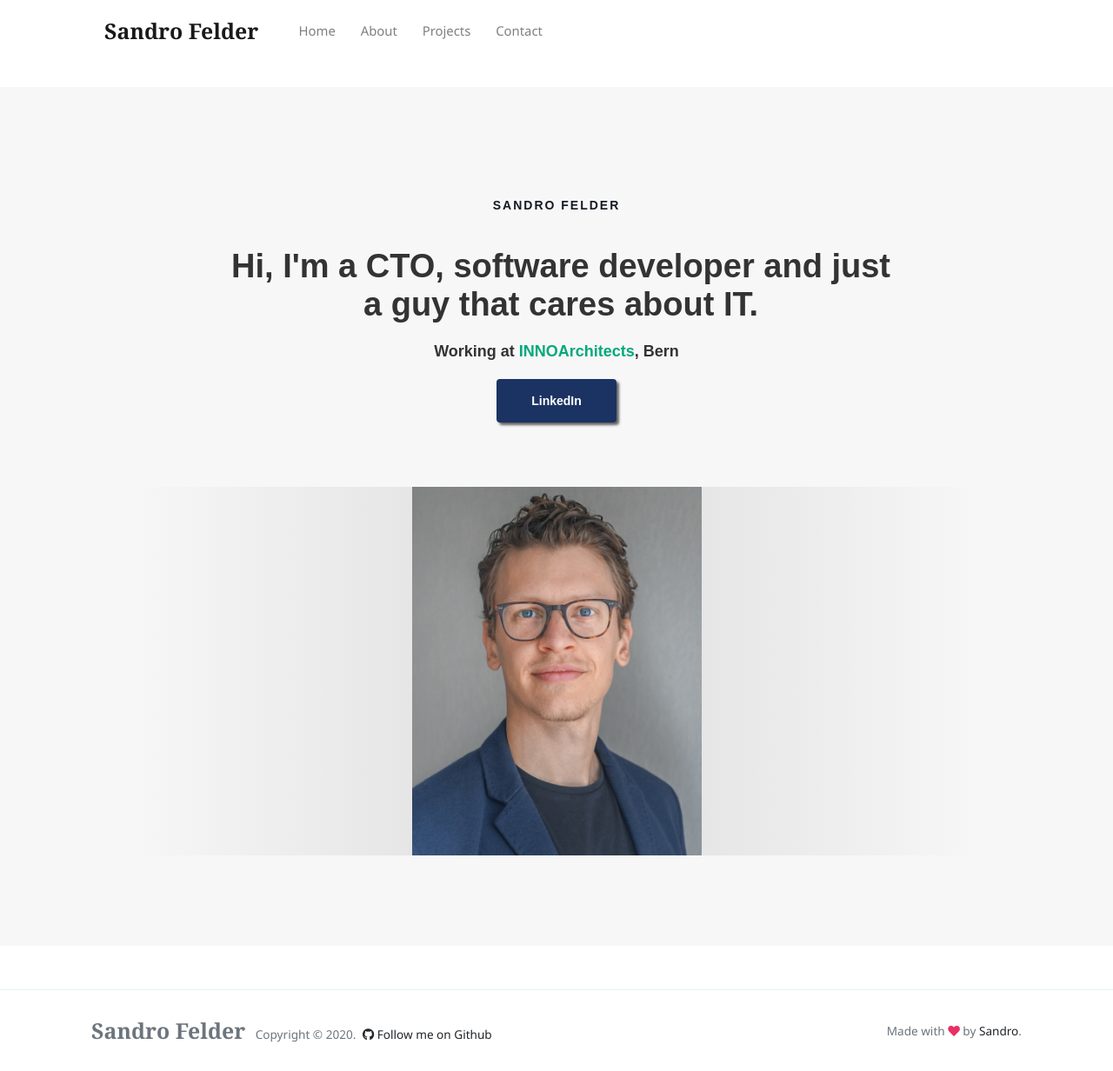
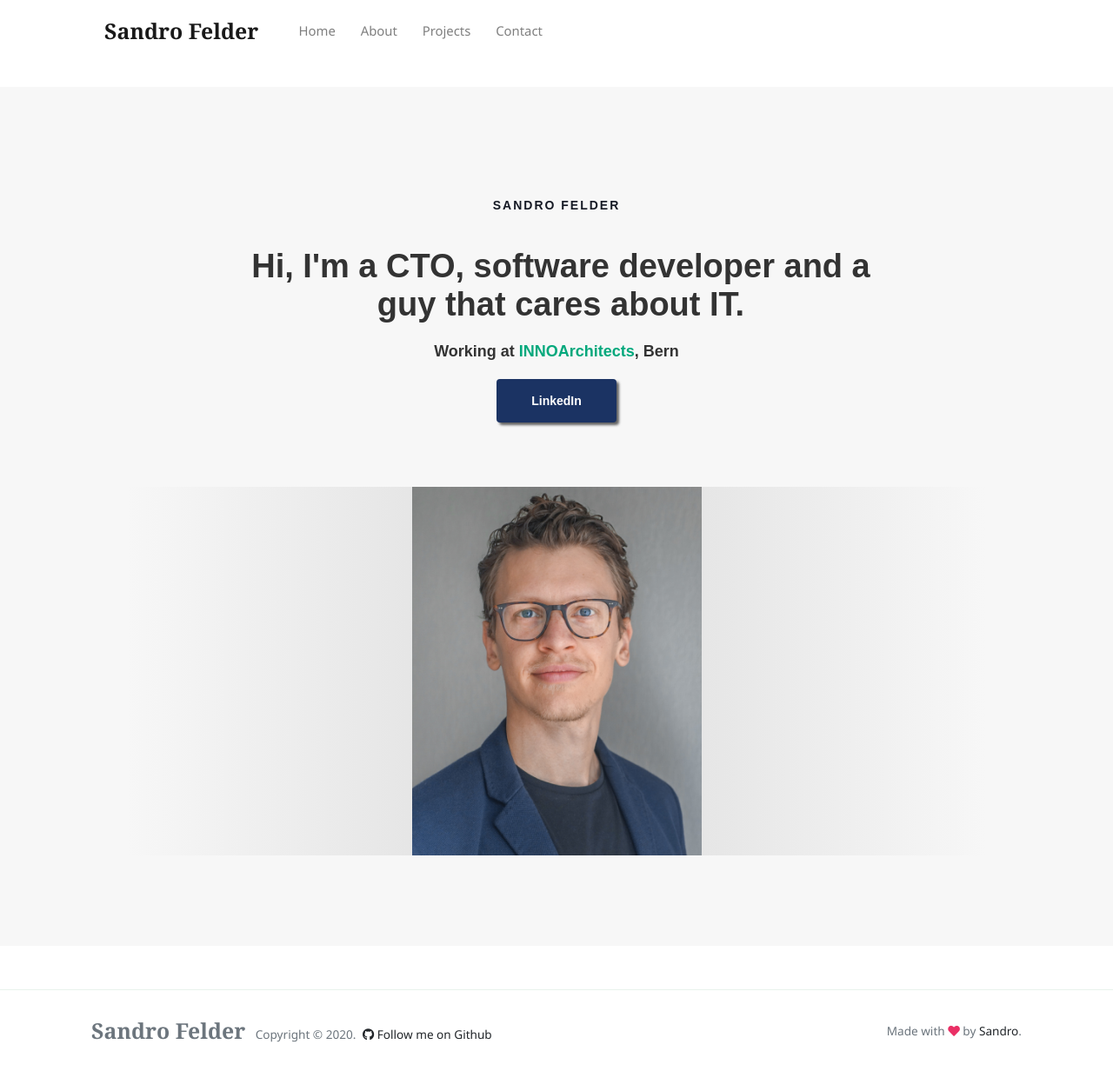
Before and after one commit to saendu/jekyll, a Jekyll site: the page built from _pages/about.html, in a window 1280 px wide and 1232 px high. Shown: the whole window at 87% size. Built offline with Jekyll 4.4.1, drawn with Linux system fonts in a browser that asks for light colours; nearby versions of some CDN libraries.

Commit message:
some typos

```diff
--- a/_pages/about.html
+++ b/_pages/about.html
@@ -9,7 +9,7 @@ permalink: "/about.html"
             <div class="hero-v5">
                 <div class="hero-v5-intro">
                     <div class="mini-heading big">Sandro Felder</div>
-                    <h1 class="hero-v5-heading">Hi, I'm a CTO, software developer and just a guy that cares about IT.</h1>
+                    <h1 class="hero-v5-heading">Hi, I'm a CTO, software developer and a guy that cares about IT.</h1>
                     <h4 class="hero-v5-section">Working at <a href="https://www.innoarchitects.ch/" target="_blank">INNOArchitects</a>, Bern</h4>
                     <div class="hero-v5-links">
                         <a href="https://www.linkedin.com/in/sandrofelder/" class="btn mayra-btn w-button">LinkedIn</a>
--- a/assets/css/theme.css
+++ b/assets/css/theme.css
@@ -723,6 +723,7 @@ article h1,article h2,article h3,article h4,article h5,article h6,article .h1,ar
 	margin-top:.5rem;
 	margin-left:auto;
 	margin-right:auto;
+	padding: 4px;
 }
 @media (max-width:1199.98px) {
 	.display-4 {
```
Also changed, not shown: _posts/2020-07-22-home-automation.md (+1 -1 lines).
